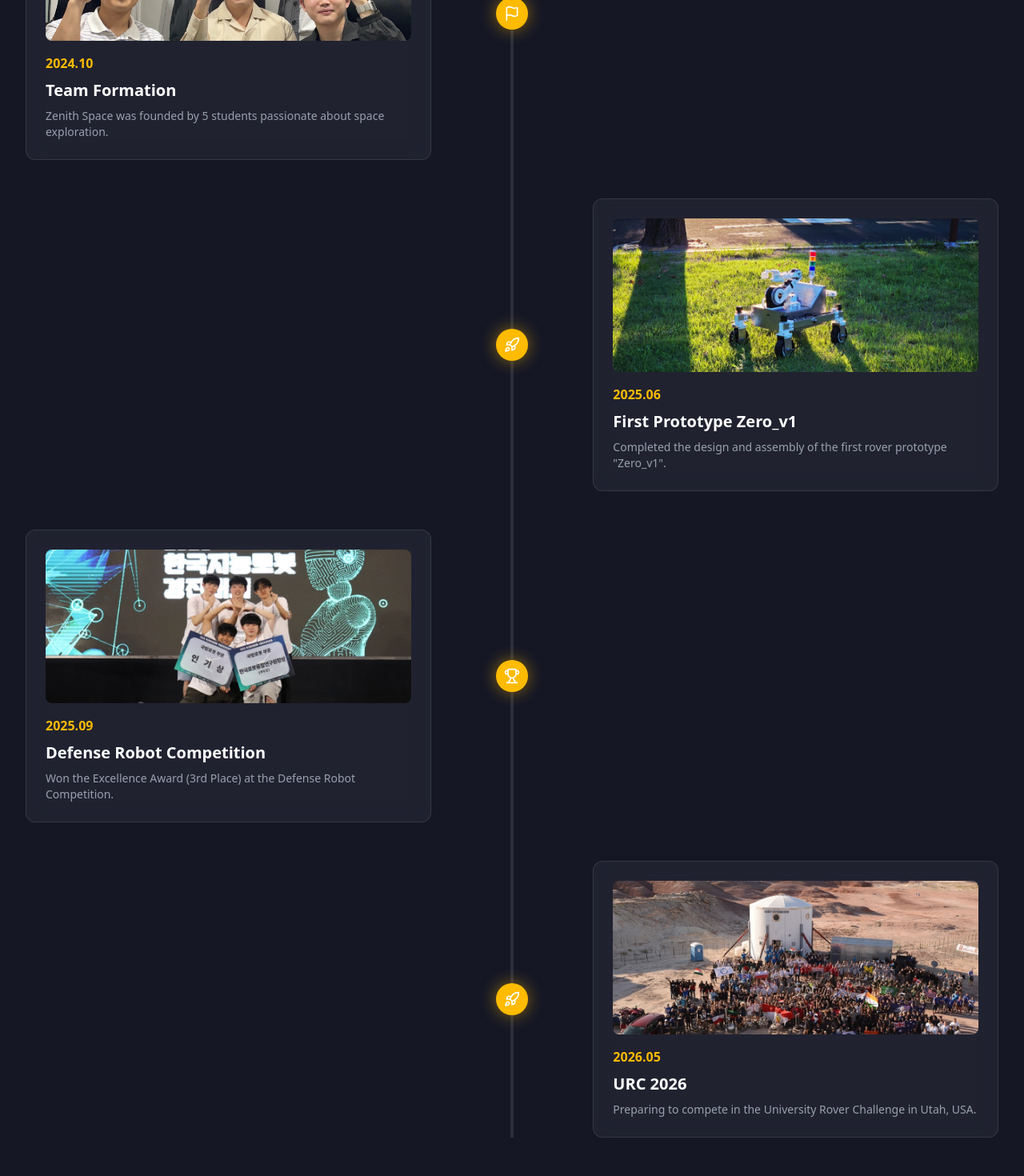
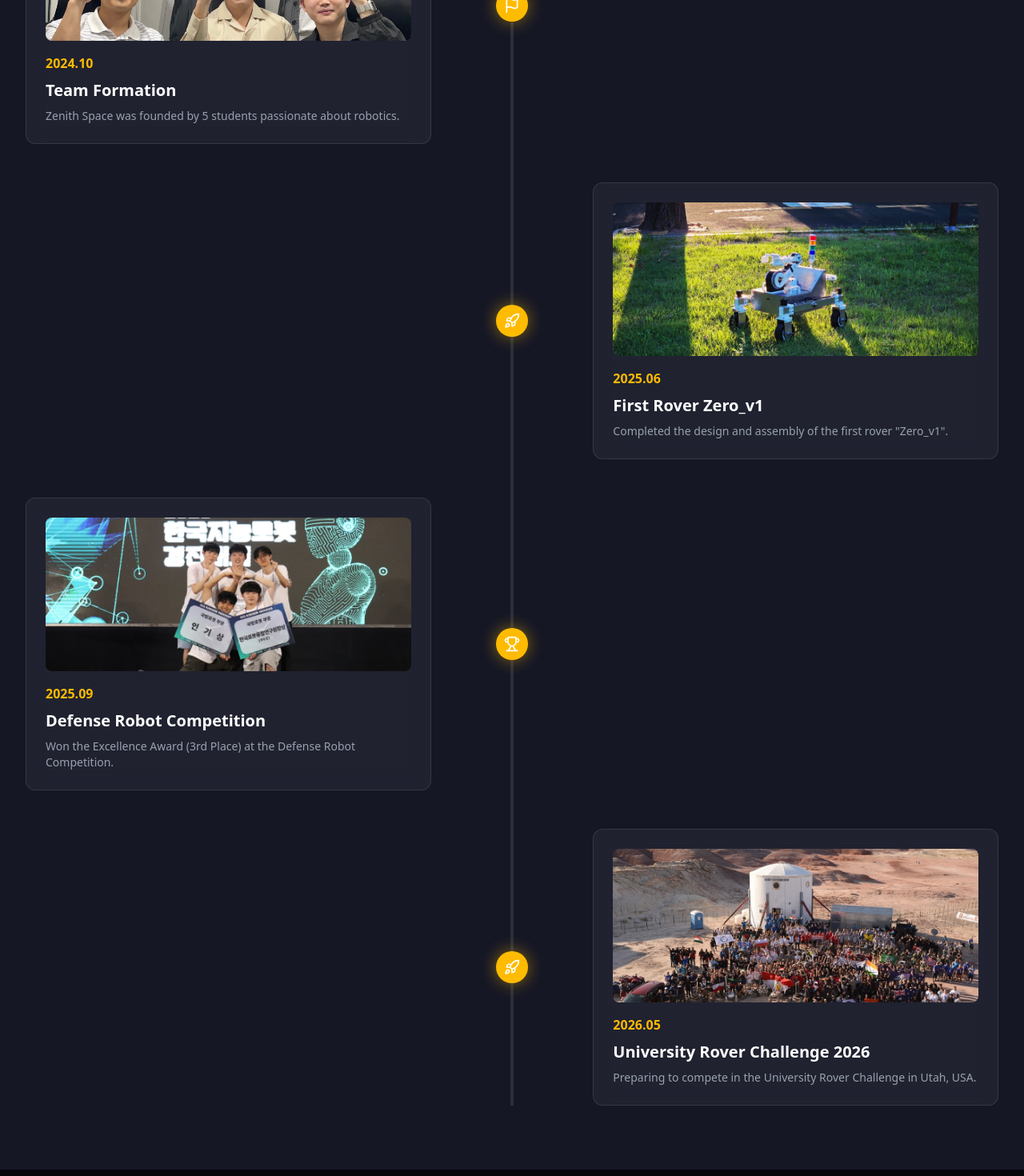
Before and after one commit to ZenithSpace/zenith.github.io, a React (Vite) app in the folder zenith-web/: page / in a window 1280 px wide. Shown: the part 1780-3250 px from the top of the page at 80% size. Built offline with nearby package versions, Linux system fonts and the light colour scheme; a web font is replaced by a local one.

Commit message:
Update Journey text: Change descriptions and titles as requested

```diff
--- a/zenith-web/src/data/translations.ts
+++ b/zenith-web/src/data/translations.ts
@@ -36,12 +36,12 @@ export const translations = {
                 founded: {
                     year: '2024.10',
                     title: 'Team Formation',
-                    desc: 'Zenith Space was founded by 5 students passionate about space exploration.',
+                    desc: 'Zenith Space was founded by 5 students passionate about robotics.',
                 },
                 prototype: {
                     year: '2025.06',
-                    title: 'First Prototype Zero_v1',
-                    desc: 'Completed the design and assembly of the first rover prototype "Zero_v1".',
+                    title: 'First Rover Zero_v1',
+                    desc: 'Completed the design and assembly of the first rover "Zero_v1".',
                 },
                 award: {
                     year: '2025.09',
@@ -50,7 +50,7 @@ export const translations = {
                 },
                 urc: {
                     year: '2026.05',
-                    title: 'URC 2026',
+                    title: 'University Rover Challenge 2026',
                     desc: 'Preparing to compete in the University Rover Challenge in Utah, USA.',
                 },
             },
@@ -177,11 +177,11 @@ export const translations = {
                 founded: {
                     year: '2024.10',
                     title: '팀 설립',
-                    desc: '우주 탐사를 향한 열정으로 뭉친 5명의 학생들이 Zenith Space를 시작했습니다.',
+                    desc: '로봇 공학에 열정적인 5명의 학생들이 Zenith Space를 시작했습니다.',
                 },
                 prototype: {
                     year: '2025.06',
-                    title: '첫 프로토타입 Zero_v1',
+                    title: '첫 번째 로버 Zero_v1',
                     desc: '첫 번째 로버 \'Zero_v1\'의 설계와 조립을 성공적으로 마쳤습니다.',
                 },
                 award: {
@@ -191,7 +191,7 @@ export const translations = {
                 },
                 urc: {
                     year: '2026.05',
-                    title: 'URC 2026',
+                    title: 'University Rover Challenge 2026',
                     desc: '미국 유타주에서 열리는 URC 2026 참가를 목표로 전력을 다하고 있습니다.',
                 },
             },
```
